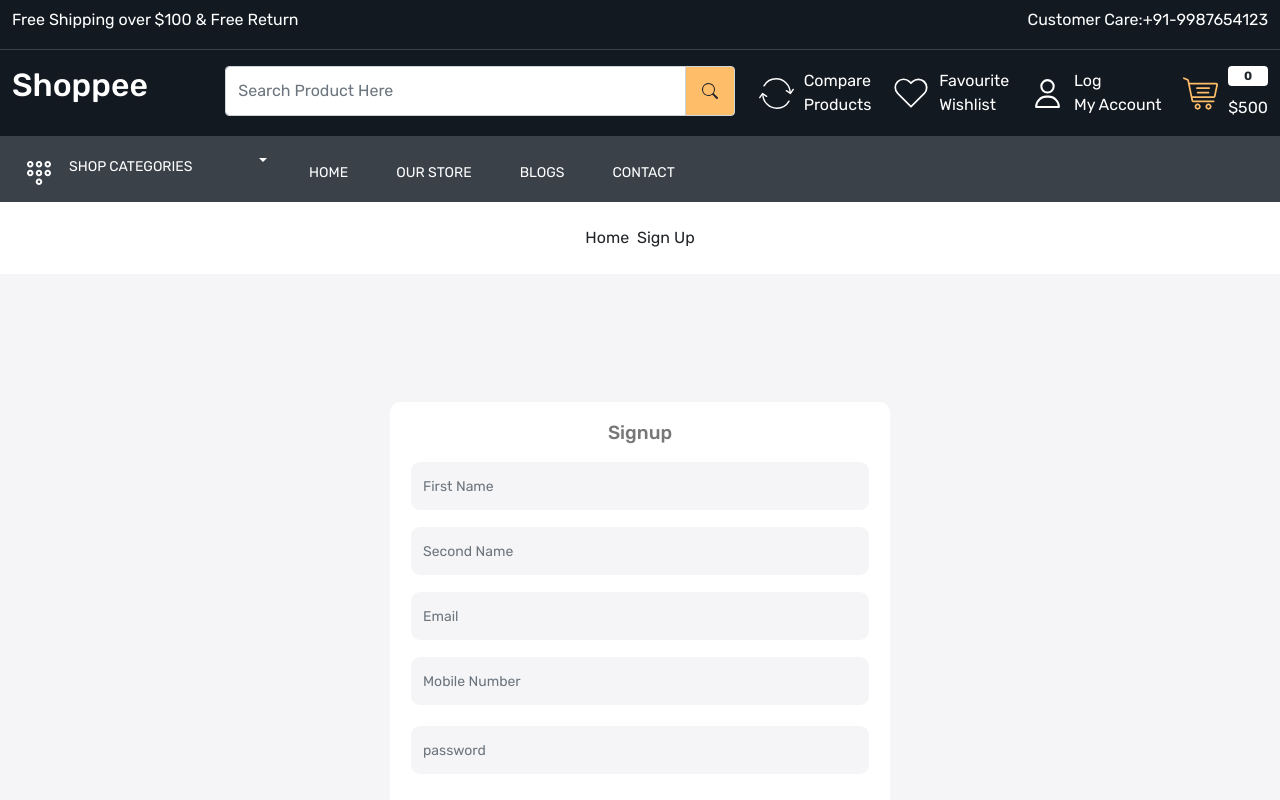
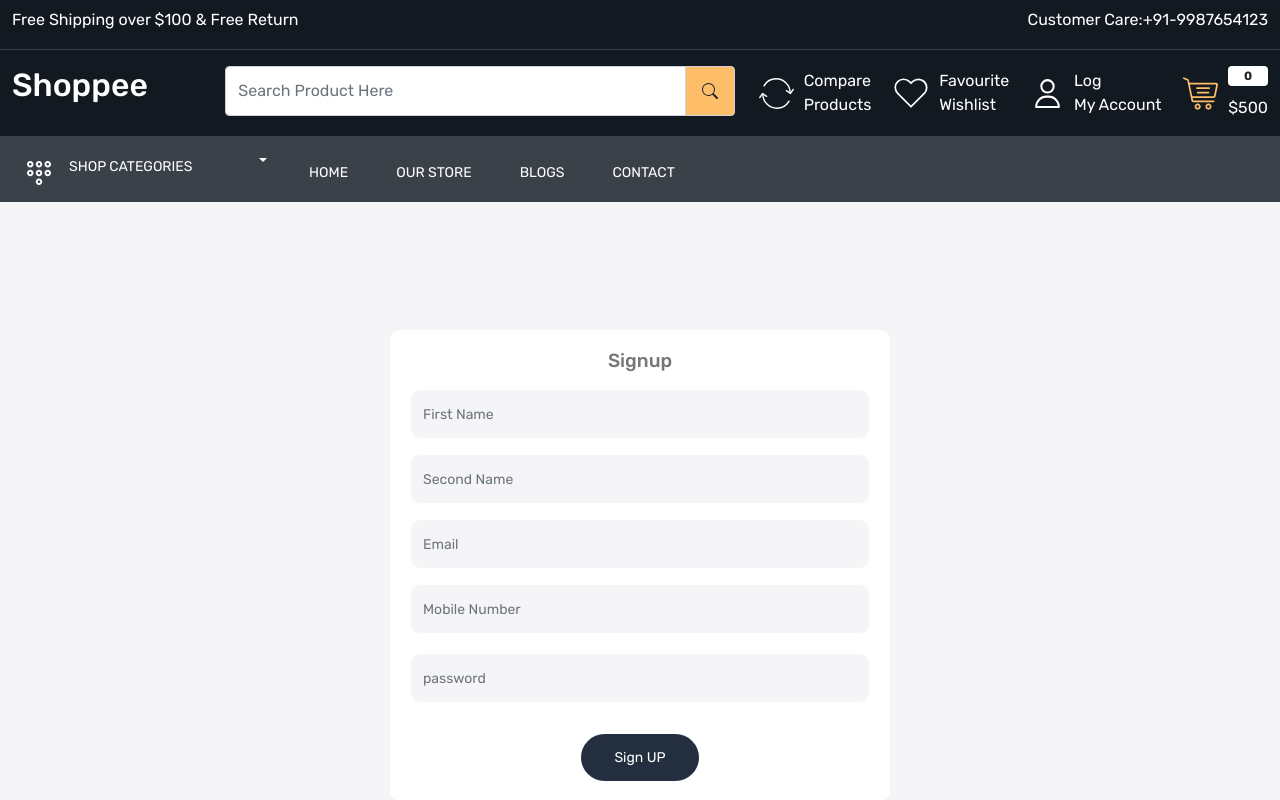
Before and after one commit to jabiryoosuf/E-commerce, a React (Create React App) app: page /sign-up in a window 1280 px wide. Shown: the top 800 px of the page. Built offline with nearby package versions, Linux system fonts and the light colour scheme.

Commit message:
registration

```diff
--- a/src/App.js
+++ b/src/App.js
@@ -9,7 +9,7 @@ import CompareProduct from "./Pages/CompareProduct";
 import Wishlist from "./Pages/Wishlist";
 import Login from "./Pages/Login";
 import Forgotpassword from "./Pages/Forgotpassword";
-import SignUp from "./Pages/SignUp";
+import Register from "./Pages/SignUp";
 import ResetPassword from "./Pages/ResetPassword";
 import Singleblogs from "./Pages/Singleblogs";
 import PrivacyPolicy from "./Pages/PrivacyPolicy";
@@ -42,7 +42,7 @@ function App() {
       <Route path="/wishlist"element={<Wishlist/>} ></Route>
       <Route path="/login"element={<Login/>} ></Route>
       <Route path="/forgot-password"element={<Forgotpassword/>} ></Route>
-      <Route path="/sign-up"element={<SignUp/>} ></Route>
+      <Route path="/sign-up"element={<Register/>} ></Route>
       <Route path="/reset-password"element={<ResetPassword/>} ></Route>
       <Route path="/Privacy-policy"element={<PrivacyPolicy/>} ></Route>
       <Route path="/refund-policy"element={<RefundPolicy/>} ></Route>
--- a/src/Components/Layout.js
+++ b/src/Components/Layout.js
@@ -9,7 +9,6 @@ const Layout = () => {
     <>
       <Header/>
 
-
       <Outlet/>
       <Footer/>
 
--- a/src/Pages/SignUp.js
+++ b/src/Pages/SignUp.js
@@ -5,11 +5,11 @@ import Header from "../Components/Header";
 import Footer from "../Components/Footer";
 import { Link, useNavigate } from "react-router-dom";
 import { useDispatch } from "react-redux";
-import { registerApi } from "../Store/authSlice";
+import { registerApi } from "../Store/AuthSlice";
 
 const SignUp = () => {
 
-  const [data,setData]=useState()
+  const [data,setData] = useState({})
 
   const dispatch=useDispatch()
   const navigate=useNavigate()
@@ -18,20 +18,19 @@ const SignUp = () => {
     setData({...data,
       [e.target.name]:e.target.value
     })
-    console.log(data);
    }
+   console.log(data);
 
    const handleRegister=(e)=>{
     e.preventDefault()
+    if(data){
     dispatch(registerApi({data,navigate}))
+    }
  }
 
 
   return (
     <>
-
-      <Meta title={"Sign Up"} />
-      <BreadCrumb title="Sign Up" />
       <div className="login-wrapper home-wrapper-2 py-5">
       <div className="container-xxl">
       <div className="row">
@@ -42,7 +41,7 @@ const SignUp = () => {
                 <div>
                   <input onChange={handleChange}
                     type="text"
-                    name="Name"
+                    name="firstName"
                     placeholder="First Name"
                     className="form-control"
                   />
@@ -50,7 +49,7 @@ const SignUp = () => {
                 <div>
                   <input onChange={handleChange}
                     type="text"
-                    name="Second Name"
+                    name="lastName"
                     placeholder="Second Name"
                     className="form-control"
                   />
@@ -66,7 +65,7 @@ const SignUp = () => {
                 <div>
                   <input onChange={handleChange}
                     type="number"
-                    name="Mobile Number"
+                    name="phone"
                     placeholder="Mobile Number"
                     className="form-control"
                   />
@@ -90,7 +89,6 @@ const SignUp = () => {
         </div>
       </div>
       </div>
-
     </>
   );
 };
--- a/src/Store/AuthSlice.js
+++ b/src/Store/AuthSlice.js
@@ -11,10 +11,10 @@ export const loginApi =createAsyncThunk  ("auth/loginApi", async (input) => {
   return result.data;
 });
 
-export const registerApi = createAsyncThunk("auth/registerApi",async(data,navigate)=>{
-    const result=await axiosApi.post("/register/mail",data);
+export const registerApi = createAsyncThunk("auth/registerApi",async({data,navigate})=>{
+    const result = await axiosApi.post("/register/mail",data);
     console.log(result);
-     navigate('/login')
+    navigate('/login')
     return result.data
 
 
@@ -43,12 +43,13 @@ export const registerApi = createAsyncThunk("auth/registerApi",async(data,naviga
         console.log("login rejected");
         // toast.error("login failed")
       },
+
+       [registerApi.pending]:()=>{
+        console.log("register pending");
+       },
        [registerApi.fulfilled]:()=>{
         console.log("register successfull");
 
-       },
-       [registerApi.pending]:()=>{
-        console.log("register pending");
        },
        [registerApi.rejected]:()=>{
         console.log("register pending");
--- a/src/Store/axios-method.js
+++ b/src/Store/axios-method.js
@@ -1,6 +1,6 @@
 import axios  from 'axios'
 
- const BASICURL = "http:// 192.168.29.231:5000"
+ const BASICURL = "http://192.168.29.231:5000"
  export const axiosApi = axios.create({
     baseURL:BASICURL,
     withCredentials:true,
--- a/src/Store/store.js
+++ b/src/Store/store.js
@@ -1,5 +1,5 @@
 import { configureStore } from '@reduxjs/toolkit'
-import Authreducer from './authSlice'
+import Authreducer from './AuthSlice'
 export const store = configureStore({
   reducer: {
       auth:Authreducer
```
